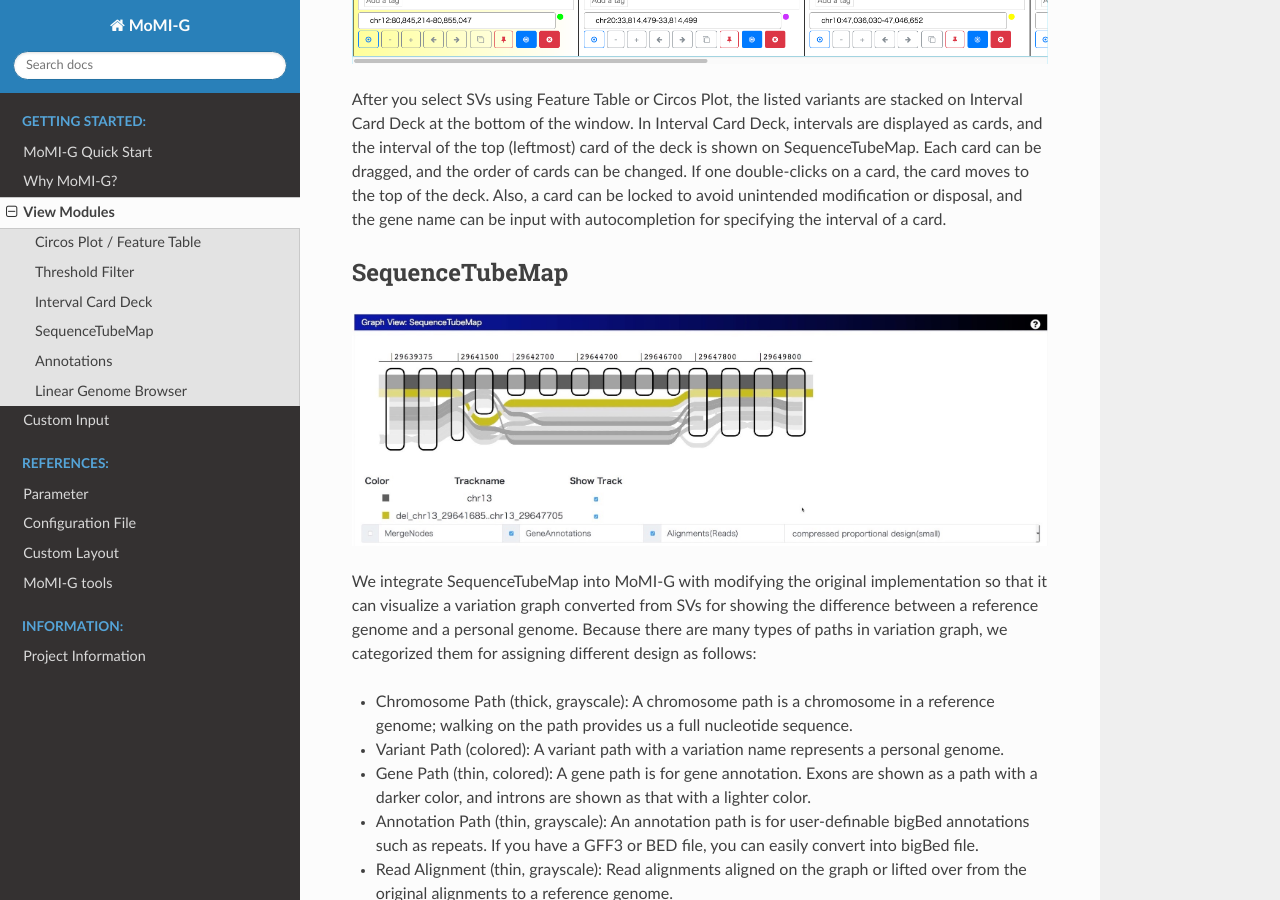
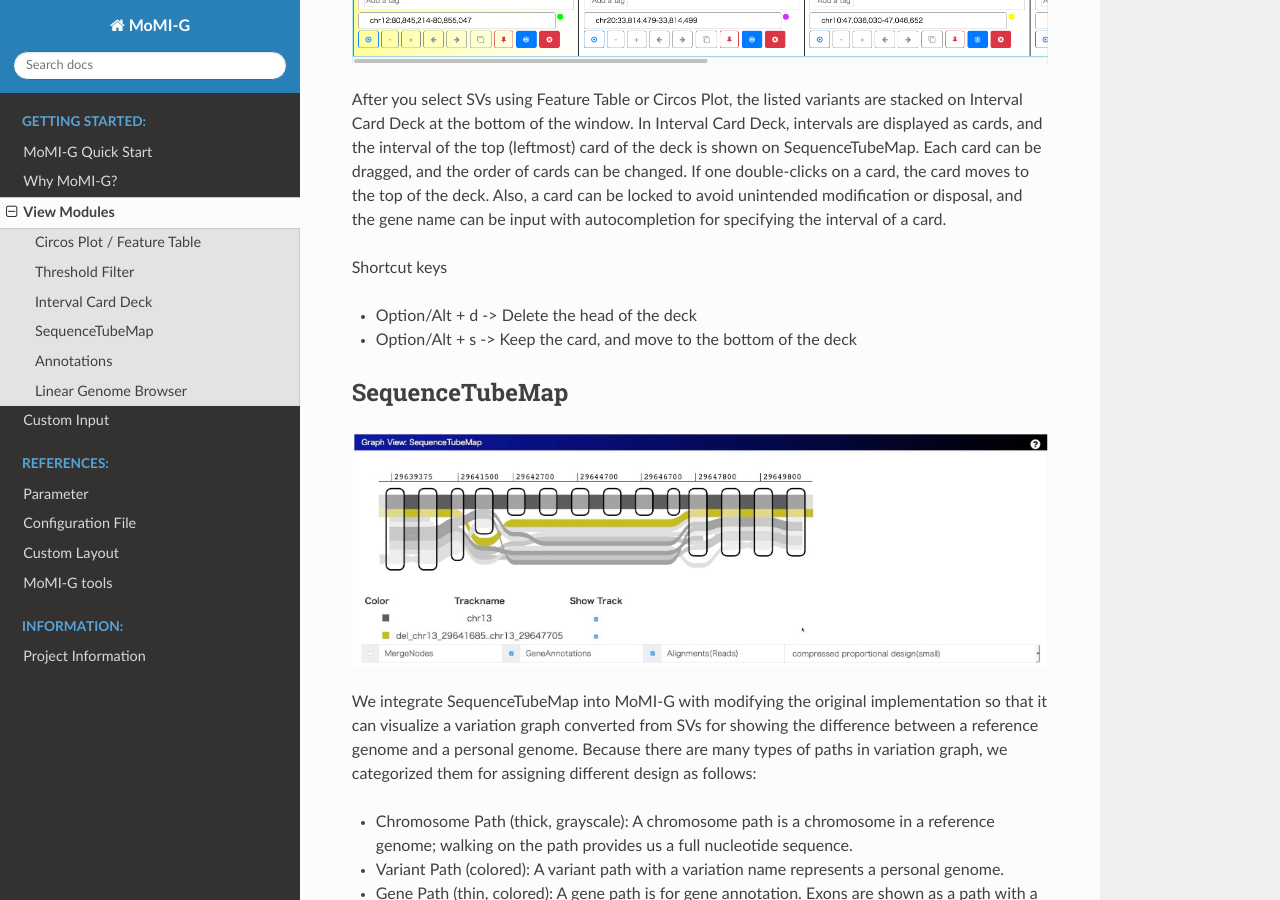
Before and after one commit to MoMI-G/MoMI-G, a Sphinx documentation site: the page built from docs/source/view_modules.rst, in a window 1280 px wide and 900 px high, scrolled down 1127 px. Built offline with Sphinx 7.4.7 and the Read the Docs theme 2.0.0, drawn with Linux system fonts in a browser that asks for light colours.

Commit message:
Update manual

```diff
--- a/docs/source/view_modules.rst
+++ b/docs/source/view_modules.rst
@@ -21,6 +21,11 @@ Interval Card Deck
 .. image:: workspace.*
 
 After you select SVs using Feature Table or Circos Plot, the listed variants are stacked on Interval Card Deck at the bottom of the window. In Interval Card Deck, intervals are displayed as cards, and the interval of the top (leftmost) card of the deck is shown on SequenceTubeMap. Each card can be dragged, and the order of cards can be changed. If one double-clicks on a card, the card moves to the top of the deck. Also, a card can be locked to avoid unintended modification or disposal, and the gene name can be input with autocompletion for specifying the interval of a card.
+
+Shortcut keys
+
+* Option/Alt + d -> Delete the head of the deck
+* Option/Alt + s -> Keep the card, and move to the bottom of the deck
 
 SequenceTubeMap
 --------------------------
```
